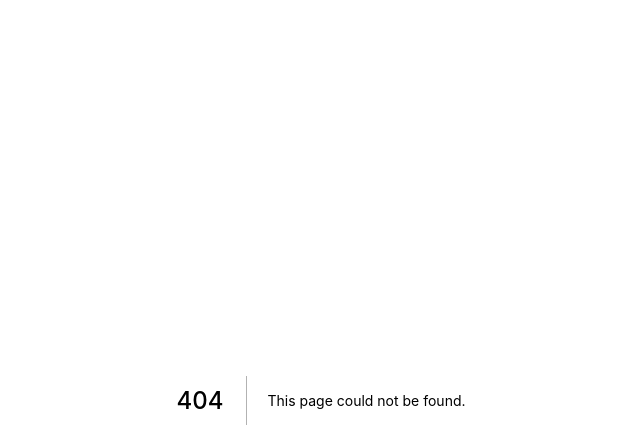
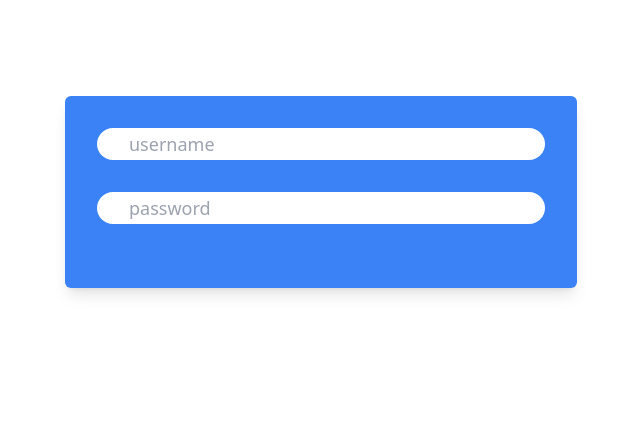
Before and after one commit to ram4git/skia-test-ui, a Next.js app: page /auth in a window 1280 px wide. Before the commit this address had no page. Shown: the top 448 px of the page, without its empty margins (319-959 px from the left). Built offline with nearby package versions, Linux system fonts and the light colour scheme.

Commit message:
added auth page with post message

```diff
--- /dev/null
+++ b/pages/auth.js
@@ -0,0 +1,16 @@
+import { useEffect } from "react"
+
+
+export default function Auth() {
+
+    useEffect(() => {
+        console.log("Auth.js: useEffect()")
+        window.postMessage({ type: 'SKIA_INSPECTOR_SHOW', creds: { username: 'ram-user', password: 'ram-password' } }, '*')
+    }, []);
+
+
+    return (<form className="shadow-lg h-48 my-24 p-8 rounded-md bg-blue-500 grid grid-flow-row max-w-lg mx-auto">
+        <input className="h-8 rounded-full text-lg pl-8 text-green-500" name="email" type="text" placeholder="username" />
+        <input className="h-8 rounded-full text-lg pl-8 text-green-500" name="password" type="password" placeholder="password" />
+  </form>)
+}
```
